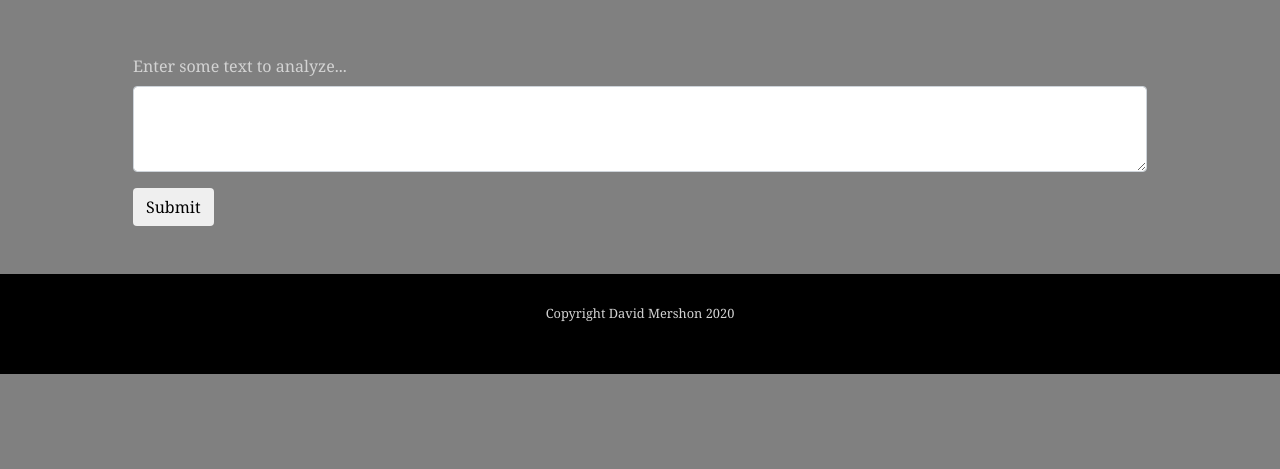
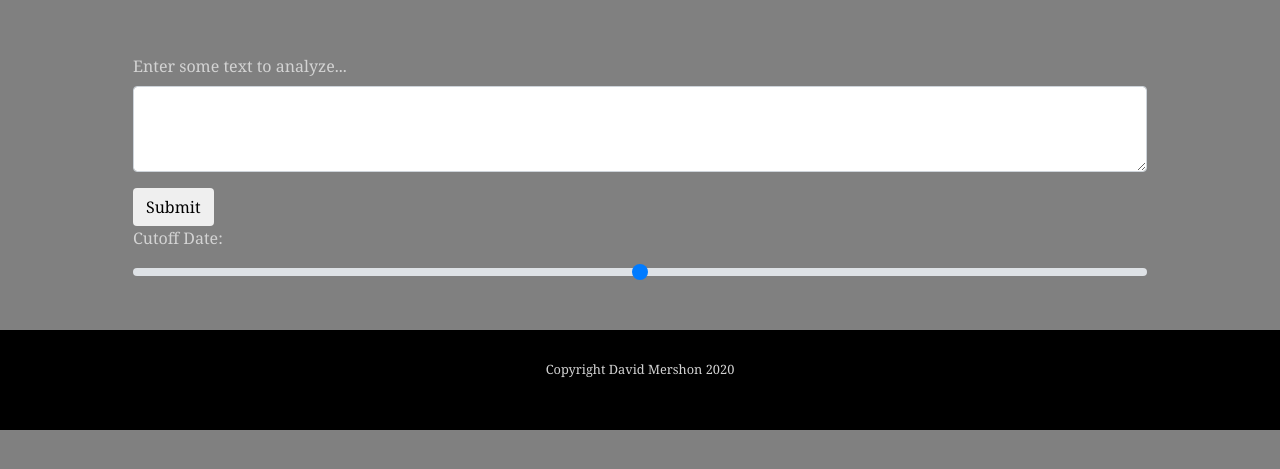
Before and after one commit to DavidMershon81/chronolexicon, a Flask app: page / in a window 1280 px wide. Shown: the part 50-519 px from the top of the page. Run offline with Flask 2, Linux system fonts and the light colour scheme; some libraries are stand-ins or nearby versions.

Commit message:
added a functional range slider to set the cutoff date and update the analyzed text

```diff
--- a/static/analyze_text.js
+++ b/static/analyze_text.js
@@ -1,10 +1,17 @@
 var loading_text_fader = null;
+var cutoff_date = 1000;
 
 $(document).ready(function() {
     loading_text_fader = PulseFader('.loading_text', 500);
     toggle_loading_animation(false);
 
     $("form").on("submit", send_text_to_be_analyzed);
+
+    $("#cutoff_date_range").on("change", function() {
+        cutoff_date = $("#cutoff_date_range").val();
+        $("#cutoff_date_range_label").html("Cutoff Date: " + cutoff_date);
+        color_all_dated_words();
+    });
 });
 
 function send_text_to_be_analyzed(event) {
@@ -55,7 +62,6 @@ function color_all_dated_words() {
 
 function color_dated_word_by_first_use() {
     var first_use = $(this).attr("first_use");
-    var cutoff_date = 1500;
     var text_color = first_use > cutoff_date ? "violet" : "darkgray";
     $(this).css("color", text_color);
 }
--- a/templates/index.html
+++ b/templates/index.html
@@ -22,6 +22,13 @@ Chronolexicon
         <div id="success_alert" class="alert alert-success" role="alert"></div>
         <div id="error_alert" class="alert alert-danger" role="alert"></div>
     </div>
+    <div class="container">
+        <form class="form" id="cutoff_date_form">
+            <label for="cutoff_date_range" id="cutoff_date_range_label">Cutoff Date:</label>
+            <input type="range" class="custom-range" min="1000" max="2020" id="cutoff_date_range">
+        </form>
+    </div>
+
     <div id="analyzed_text_container" class="container"></div>
     <div id="loading_text_group">
         <h2 class="loading_text text-center">Loading</h2>
```
